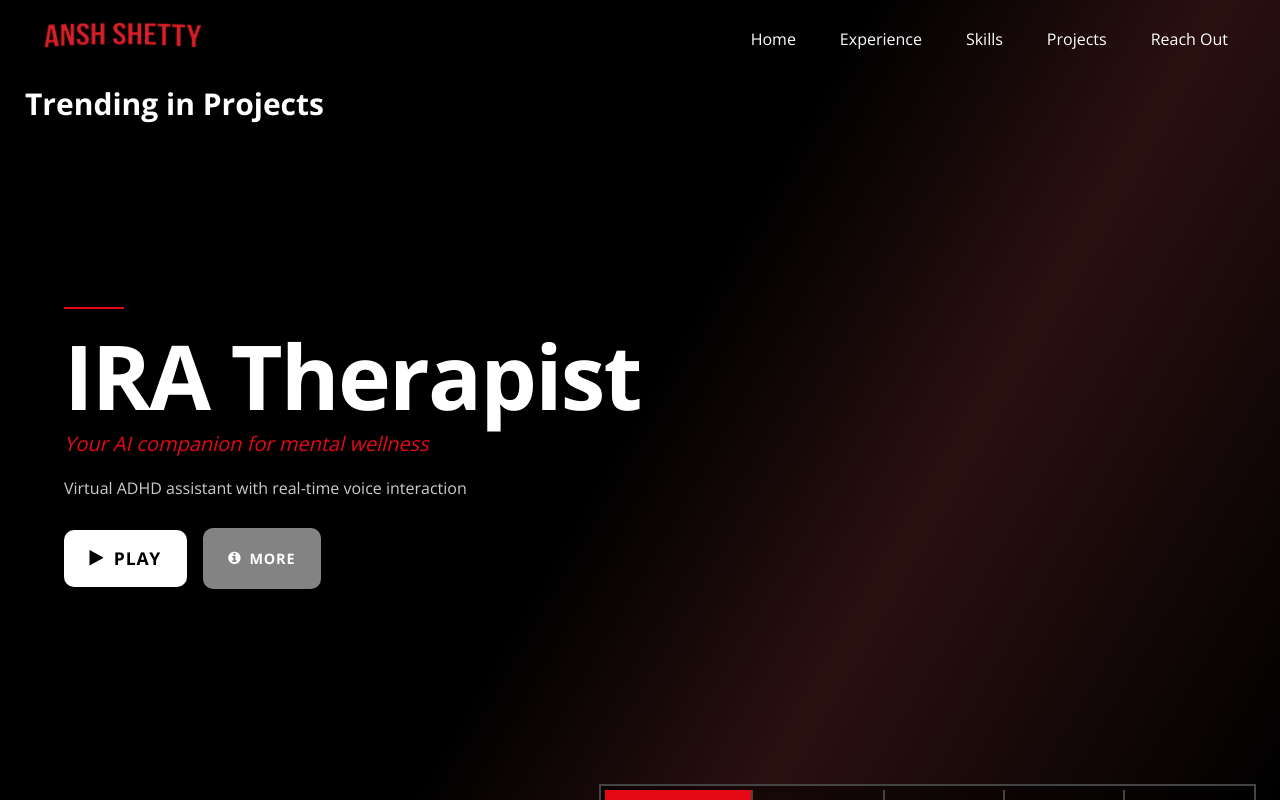
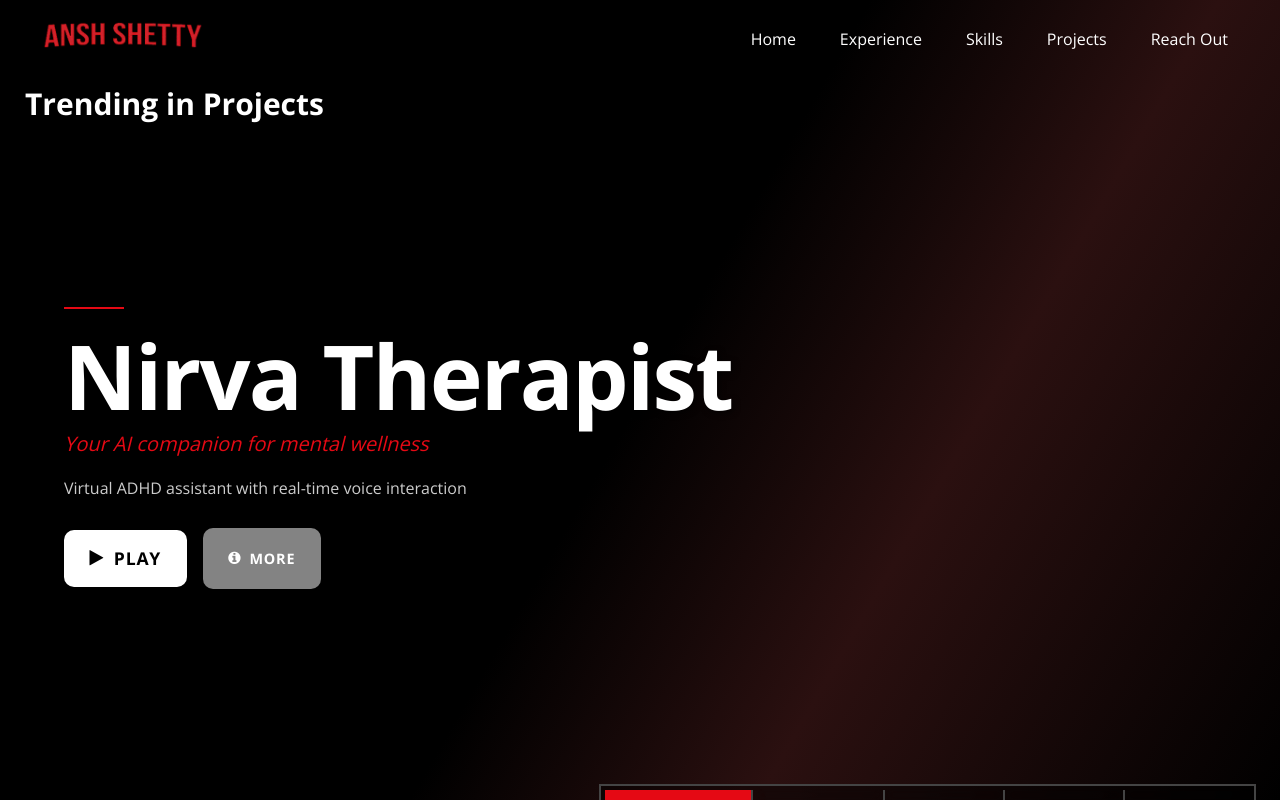
Before and after one commit to shetty-ansh/netflix-portfolio, a React (Vite) app: page /projects in a window 1280 px wide. Built offline with nearby package versions, Linux system fonts and the light colour scheme.

Commit message:
Updated Resume

```diff
--- a/src/components/Project.jsx
+++ b/src/components/Project.jsx
@@ -42,7 +42,7 @@ const Projects = () => {
     },
     {
        "id": 3,
-      "name": "IRA Therapist",
+      "name": "Nirva Therapist",
       "tagline": "Your AI companion for mental wellness",
       "description": "Virtual ADHD assistant with real-time voice interaction",
       "info": "Built a virtual ADHD therapist using MEAN Stack, ElevenLabs, Gemini APIs, and n8n for real-time, voice-based adaptive interactions. Integrated Redis caching as a long-term memory layer, improving personalized recall. Supported 100+ adaptive voice commands with highly context-aware responses. Implemented RAG + async workflows to boost response accuracy by 35% and optimized performance to handle 1K+ daily queries with low latency.",
```
